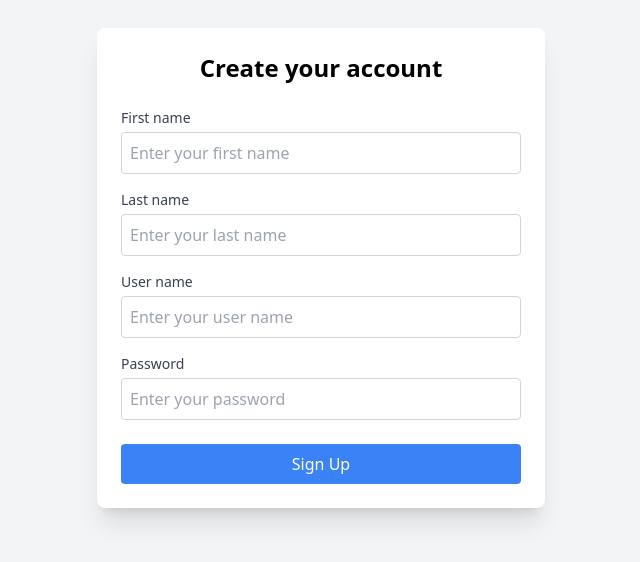
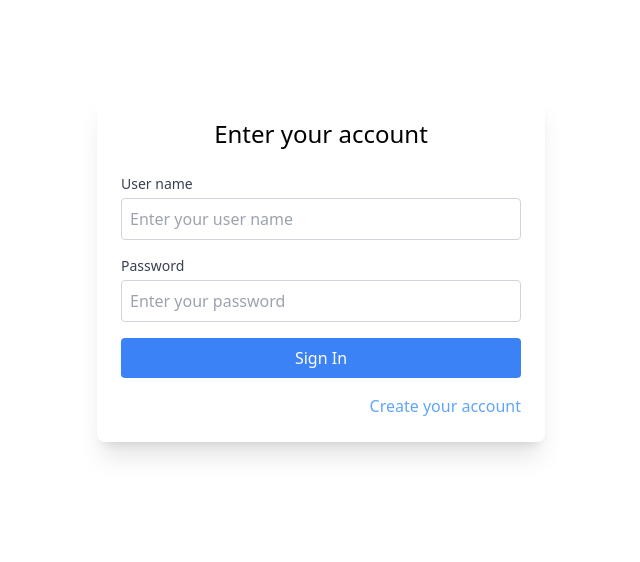
Before and after one commit to Ozodbek4/Telegram, a Vue app in the folder src/Telegram.ClientApp/: page / in a window 1280 px wide. Shown: the part 132-694 px from the top of the page, without its empty margins (319-959 px from the left). Built offline with nearby package versions, Linux system fonts and the light colour scheme; the HTML template or start-up script is replaced by a standard one.

Commit message:
added sign in views and router configs

```diff
--- a/src/Telegram.ClientApp/src/App.vue
+++ b/src/Telegram.ClientApp/src/App.vue
@@ -1,5 +1,5 @@
 <template>
-    <SignUpView/>
+    <RouterView/>
 </template>
 
 <script lang="ts" setup>
--- /dev/null
+++ b/src/Telegram.ClientApp/src/common/components/SignInForm.vue
@@ -0,0 +1,45 @@
+<template>
+    <div class="w-full  max-w-md bg-white shadow-xl rounded-lg p-6">
+        <h2 class="text-2xl font-medium text-center pb-6">Enter your account</h2>
+        <form @submit.prevent = "submit">
+            <div class="mb-4">
+                <label for="userName" class="block text-sm font-medium text-gray-700 mb-1">User name</label>
+                <input type="text" id="userName" required
+                    v-model="form.userName"
+                    placeholder="Enter your user name"
+                    class="w-full p-2 border border-gray-300 rounded focus:outline-none focus:ring-2 focus:ring-blue-200">
+            </div>
+            <div class="mb-4">
+                <label for="password" class=" block text-sm font-medium text-gray-700 mb-1">Password</label>
+                <input type="password" id="password" required
+                    v-model="form.password"
+                    placeholder="Enter your password"
+                    class="w-full p-2 border border-gray-300 rounded focus:outline-none focus:ring-2 focus:ring-blue-200">
+            </div>
+            <button type="submit" class="w-full p-2 bg-blue-500 text-white rounded hover:bg-blue-600 transition duration-1000 mb-4">Sign In</button>
+        </form>
+        <div @click = "signUp" class="text-end">
+            <button class="text-blue-400 hover:text-blue-600">Create your account</button>
+        </div>
+    </div>
+</template>
+
+<script lang="ts" setup>
+import type { SignInModel } from '@/infrastructure/models/SignInModel';
+import { ref } from 'vue';
+
+const emit = defineEmits<{
+    (event: 'signIn', details: SignInModel): void,
+    (event: 'signUp'): void
+}>();
+
+const form = ref({} as SignInModel);
+
+const submit = () => {
+    emit('signIn', form.value);
+}
+
+const signUp = () => {
+    emit('signUp');
+}
+</script>
--- /dev/null
+++ b/src/Telegram.ClientApp/src/common/views/SignInView.vue
@@ -0,0 +1,26 @@
+<template>
+    <div class="flex items-center justify-center min-h-screen">
+        <SignInForm @sign-in="signIn" @sign-up="signUp"/>
+    </div>
+</template>
+
+<script lang="ts" setup>
+import type { SignInModel } from '@/infrastructure/models/SignInModel';
+import SignInForm from '../components/SignInForm.vue';
+import AuthApiClient from '@/infrastructure/http/AuthApiClient';
+import router from '@/infrastructure/router';
+
+async function signIn(details: SignInModel) {
+    try{
+        const response = await AuthApiClient.singIn(details);
+        console.log(response);
+    }
+    catch(error){
+        console.error(error)
+    }
+}
+
+async function signUp() {
+    router.push({name: 'Sign up'});
+}
+</script>
--- a/src/Telegram.ClientApp/src/common/views/SignUpView.vue
+++ b/src/Telegram.ClientApp/src/common/views/SignUpView.vue
@@ -8,11 +8,13 @@
 import type { SignUpModel } from '@/infrastructure/models/SignUpModel';
 import SignUpForm from '../components/SignUpForm.vue';
 import AuthApiClient from '@/infrastructure/http/AuthApiClient';
+import router from '@/infrastructure/router';
 
 async function signUp(details: SignUpModel){
     try{
         const response = await AuthApiClient.signUp(details);
         console.log(response);
+        router.push({name: 'Sign in'});
     }
     catch (error){
         console.error('Sign up fiailed', error);
--- a/src/Telegram.ClientApp/src/infrastructure/router/index.ts
+++ b/src/Telegram.ClientApp/src/infrastructure/router/index.ts
@@ -2,7 +2,23 @@ import { createRouter, createWebHistory } from "vue-router";
 
 const router = createRouter({
     history: createWebHistory(import.meta.env.BASE_URL),
-    routes: []
+    routes: [
+        {
+            path: '/',
+            name: 'Home',
+            component: () => import('../../common/views/SignInView.vue')
+        },
+        {
+            path: '/sign-up',
+            name: 'Sign up',
+            component: () => import('../../common/views/SignUpView.vue'),
+        },
+        {
+            path: '/sign-in',
+            name: 'Sign in',
+            component: () => import('../../common/views/SignInView.vue'),
+        }
+    ]
 });
 
 export default router;
```
